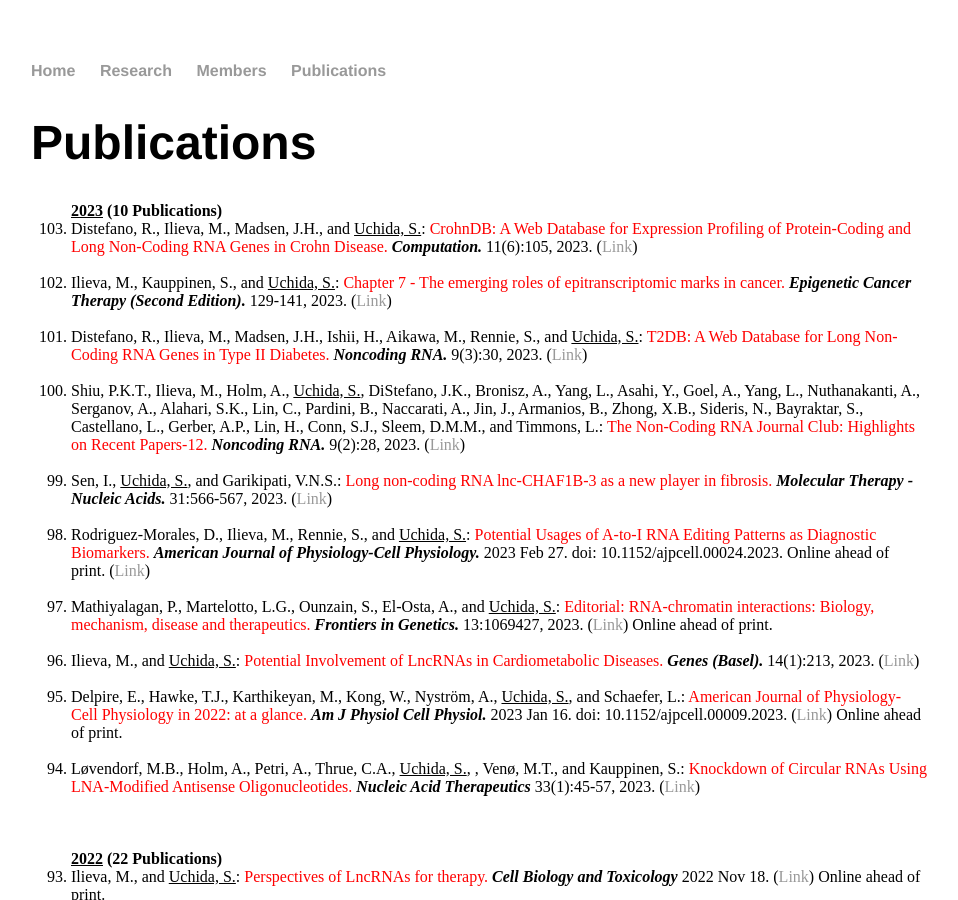
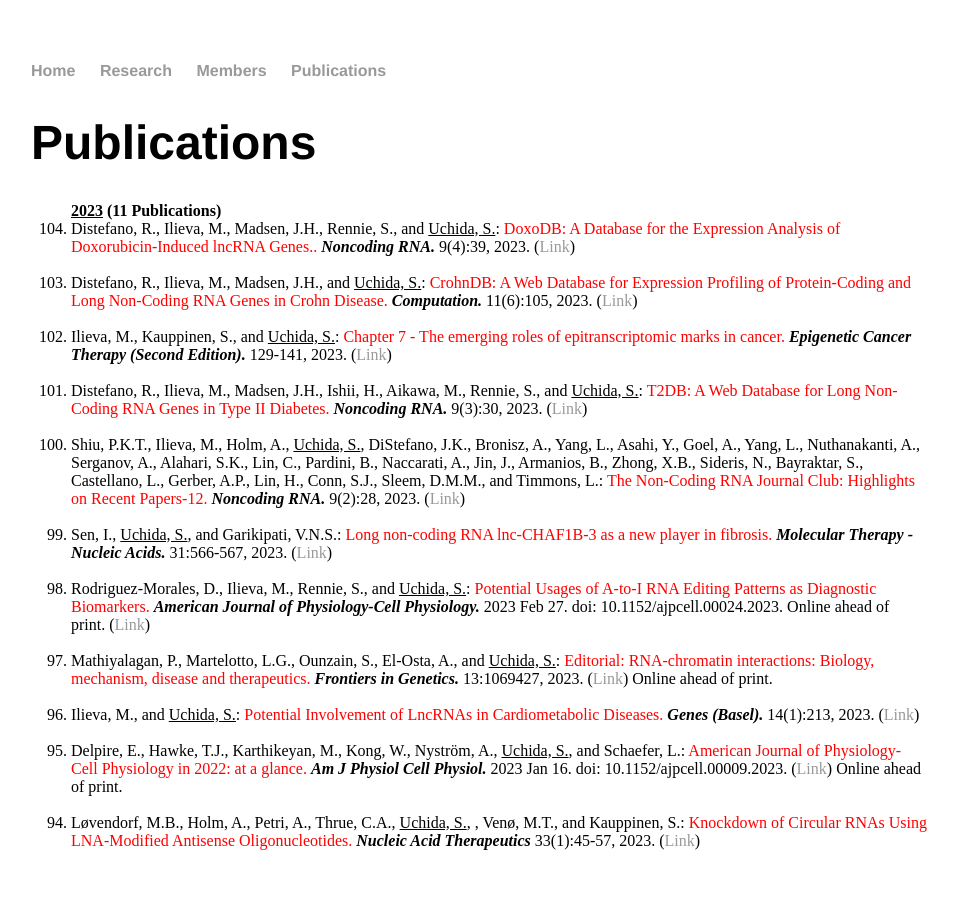
Before and after one commit to heartlncrna/heartlncrna.github.io, a Jekyll site: the page publications/pub_list.html, which Jekyll copies as it is, in a window 1280 px wide and 900 px high. Shown: the whole window, without its empty margins (161-1119 px from the left). Built offline with Jekyll 4.4.1, drawn with Linux system fonts in a browser that asks for light colours.

Commit message:
Update pub_list.html

```diff
--- a/publications/pub_list.html
+++ b/publications/pub_list.html
@@ -26,7 +26,10 @@
 
 			<p class="Normal">
 			<ol reversed="reversed">
-				<strong><u>2023</u>  (10 Publications)</strong>
+				<strong><u>2023</u>  (11 Publications)</strong>
+				<li>	Distefano, R., Ilieva, M., Madsen, J.H., Rennie, S., and <u>Uchida, S.</u>: <font color="red">DoxoDB: A Database for the Expression Analysis of Doxorubicin-Induced lncRNA Genes..</font> <b><i>  Noncoding RNA.</i></b> 9(4):39, 2023. (<a href="https://www.mdpi.com/2311-553X/9/4/39">Link</span></a>)</li>
+			<br>
+
 				<li>	Distefano, R., Ilieva, M., Madsen, J.H., and <u>Uchida, S.</u>: <font color="red">CrohnDB: A Web Database for Expression Profiling of Protein-Coding and Long Non-Coding RNA Genes in Crohn Disease.</font> <b><i> Computation.</i></b> 11(6):105, 2023. (<a href="https://www.mdpi.com/2079-3197/11/6/105">Link</span></a>)</li>
 			<br>
 
```
